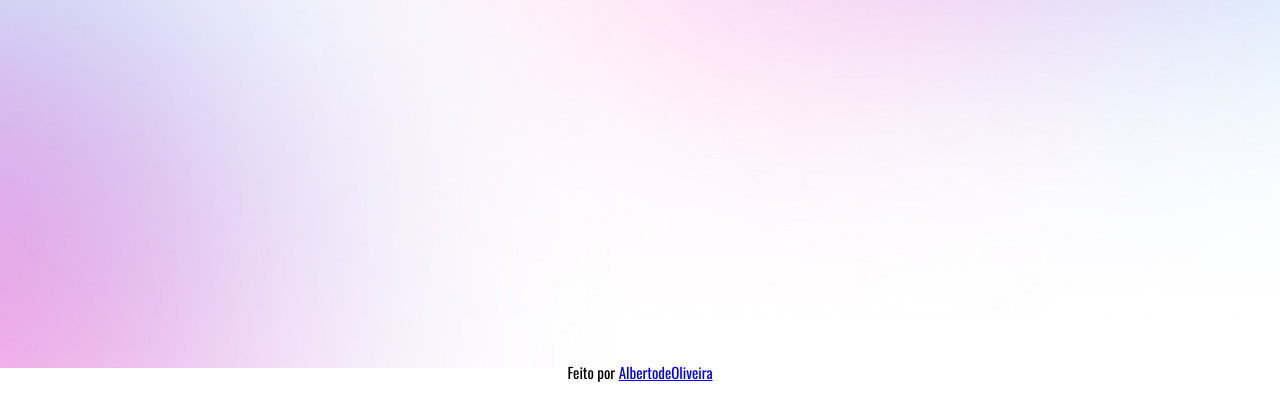
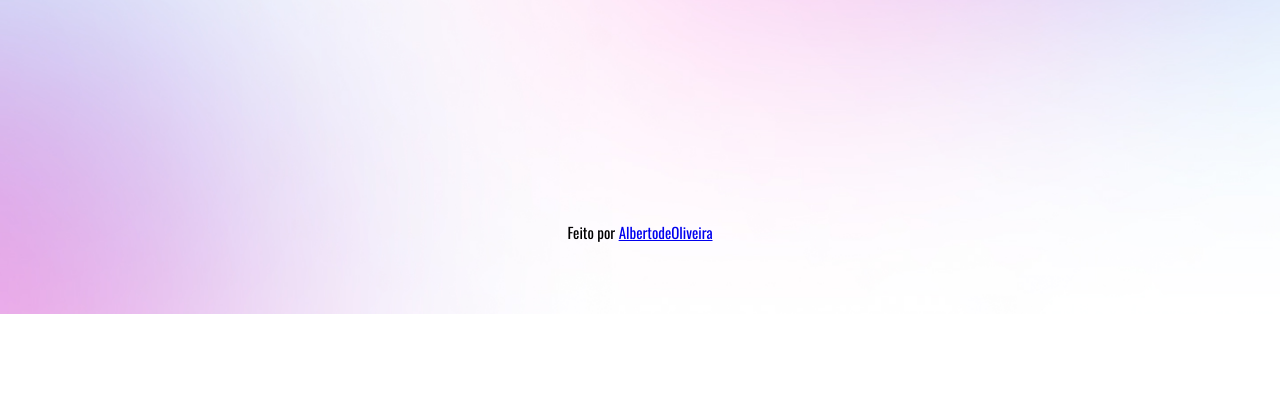
Before and after one commit to Smooth00724/projeto-curso-rocketseat-backend-frontend, a plain HTML site: page index.html in a window 1280 px wide. Shown: the part 542-949 px from the top of the page. After the commit the page ends 856 px from the top, so only its background shows below. Drawn offline with nearby package versions, Linux system fonts and the light colour scheme.

```diff
--- a/style.css
+++ b/style.css
@@ -229,7 +229,7 @@
     text-align: center;
     color: var(--text-color);
     font-size: 15px;
-    margin-top: 340px;
+    margin-top: 200px;
 
 }
 
```
Also changed, not shown: 1 other file.
